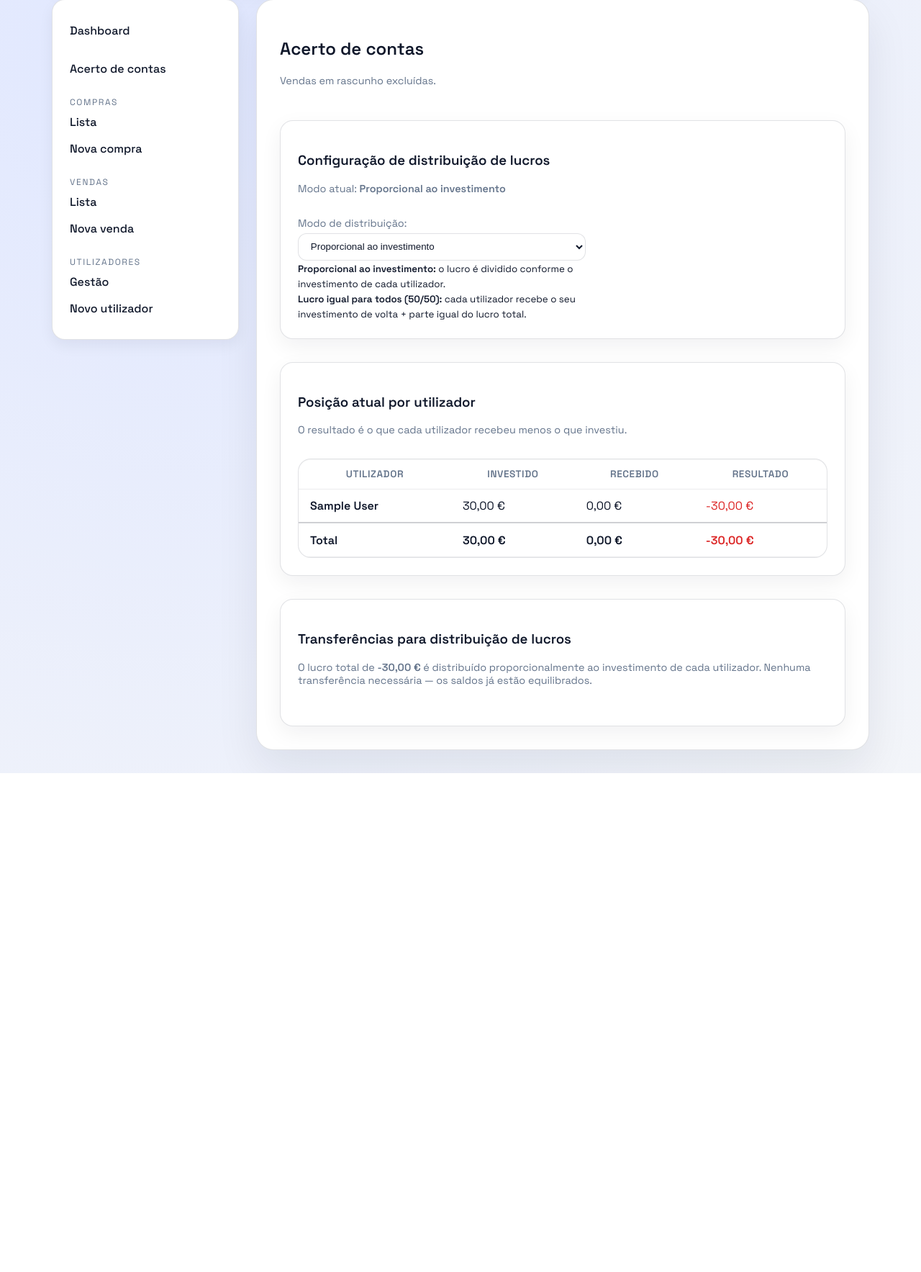
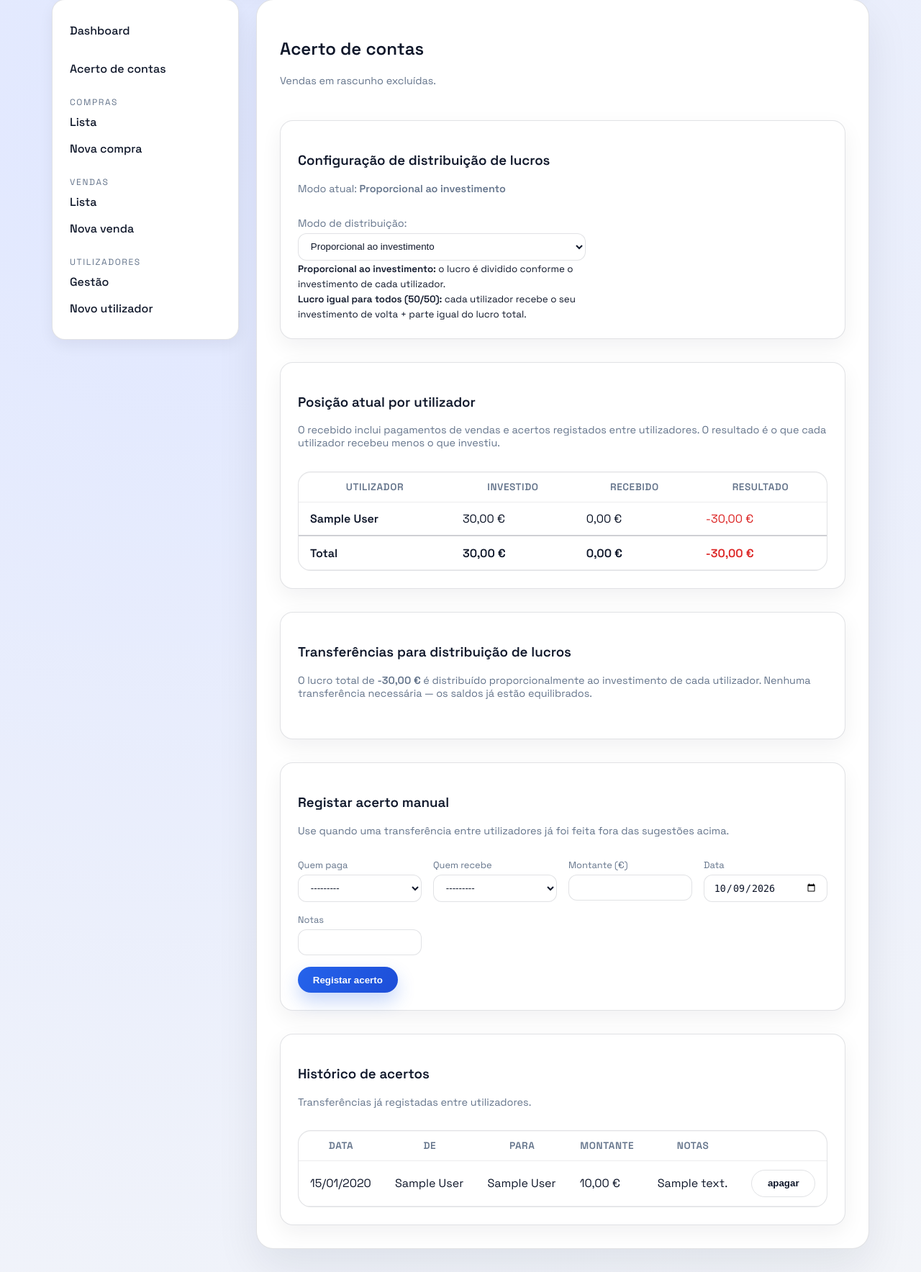
Before and after one commit to diogoammendes/SideSales, a Django app: page /acerto/ in a window 1280 px wide. Shown: the part 196-1963 px from the top of the page at 72% size. Before the commit the page ends 1270 px from the top, so only its background shows below. Run offline with Django 5.2, Linux system fonts and the light colour scheme; a user stored in the database is signed in; tables that the repository leaves empty hold one stand-in row (values such as "Sample post"); some libraries are stand-ins or nearby versions.

Commit message:
Add recorded settlement transfers between users
- Introduce SettlementTransfer model for inter-user acertos
- Adjust effective received amounts in settlement and dashboard ledger
- UI to register suggested transfers, manual acertos, and history with delete
- Restrict management actions to ADMIN and MANAGER roles

Co-authored-by: diogoammendes <diogoammendes@users.noreply.github.com>

```diff
--- a/operations/forms.py
+++ b/operations/forms.py
@@ -5,6 +5,7 @@ from django.contrib.auth import get_user_model
 from django.contrib.auth.forms import AuthenticationForm, UserCreationForm
 from django.db.models import Q
 from django.forms import inlineformset_factory
+from django.utils import timezone
 from django.utils.translation import gettext_lazy as _
 
 from .models import (
@@ -13,6 +14,7 @@ from .models import (
     PurchaseContribution,
     Sale,
     SalePayment,
+    SettlementTransfer,
     User,
 )
 
@@ -214,6 +216,30 @@ class SalePaymentForm(forms.ModelForm):
         return amount
 
 
+class SettlementTransferForm(forms.ModelForm):
+    class Meta:
+        model = SettlementTransfer
+        fields = ['from_user', 'to_user', 'amount', 'settled_on', 'notes']
+        widgets = {'settled_on': forms.DateInput(attrs={'type': 'date'})}
+
+    def __init__(self, *args, **kwargs):
+        super().__init__(*args, **kwargs)
+        for field_name in ('from_user', 'to_user'):
+            if field_name in self.fields:
+                current = getattr(self.instance, f'{field_name}_id', None)
+                self.fields[field_name].queryset = _active_users_including(current)
+        if not self.instance.pk and 'settled_on' in self.fields:
+            self.fields['settled_on'].initial = timezone.localdate()
+
+    def clean(self):
+        cleaned = super().clean()
+        from_user = cleaned.get('from_user')
+        to_user = cleaned.get('to_user')
+        if from_user and to_user and from_user.pk == to_user.pk:
+            raise forms.ValidationError(_('O pagador e o receptor têm de ser utilizadores diferentes.'))
+        return cleaned
+
+
 PurchaseContributionFormSet = inlineformset_factory(
     parent_model=Purchase,
     model=PurchaseContribution,
--- a/operations/urls.py
+++ b/operations/urls.py
@@ -7,6 +7,21 @@ app_name = 'operations'
 urlpatterns = [
     path('', views.DashboardView.as_view(), name='dashboard'),
     path('acerto/', views.SettlementView.as_view(), name='settlement'),
+    path(
+        'acerto/transferencias/nova/',
+        views.SettlementTransferCreateView.as_view(),
+        name='settlement_transfer_create',
+    ),
+    path(
+        'acerto/transferencias/registar-sugeridas/',
+        views.RegisterSuggestedSettlementsView.as_view(),
+        name='settlement_register_suggested',
+    ),
+    path(
+        'acerto/transferencias/<int:pk>/apagar/',
+        views.SettlementTransferDeleteView.as_view(),
+        name='settlement_transfer_delete',
+    ),
     path('configuracoes/distribuicao/', views.UpdateDistributionModeView.as_view(), name='update_distribution_mode'),
     # Purchases
     path('compras/', views.PurchaseListView.as_view(), name='purchase_list'),
--- a/operations/views.py
+++ b/operations/views.py
@@ -28,10 +28,19 @@ from .forms import (
     PurchaseContributionForm,
     SaleForm,
     SalePaymentForm,
+    SettlementTransferForm,
     UserCreateForm,
     UserUpdateForm,
 )
-from .models import AdditionalCost, Purchase, PurchaseContribution, Sale, SalePayment, User
+from .models import (
+    AdditionalCost,
+    Purchase,
+    PurchaseContribution,
+    Sale,
+    SalePayment,
+    SettlementTransfer,
+    User,
+)
 
 
 ZERO = Decimal('0')
@@ -148,6 +157,15 @@ def _compute_sales_buckets(purchases: Iterable[Purchase]) -> tuple[dict[str, Sal
     return buckets, buckets['realized'].value, buckets['draft'].value
 
 
+def _settlement_net_by_user() -> dict[int, Decimal]:
+    """Net adjustment to received amounts from recorded inter-user settlements."""
+    nets: dict[int, Decimal] = {}
+    for transfer in SettlementTransfer.objects.only('from_user_id', 'to_user_id', 'amount'):
+        nets[transfer.from_user_id] = nets.get(transfer.from_user_id, ZERO) - transfer.amount
+        nets[transfer.to_user_id] = nets.get(transfer.to_user_id, ZERO) + transfer.amount
+    return nets
+
+
 def _compute_ledger(purchases: Iterable[Purchase]) -> tuple[list[dict], Decimal]:
     """Build the per-user ledger.
 
@@ -234,6 +252,10 @@ def _compute_ledger(purchases: Iterable[Purchase]) -> tuple[list[dict], Decimal]
     for payment in payment_totals:
         entry = entry_for(payment['receiver_id'])
         entry.actual_received = payment['total'] or ZERO
+
+    for user_id, net in _settlement_net_by_user().items():
+        entry = entry_for(user_id)
+        entry.actual_received += net
 
     # Resolve user objects in one query, including inactive ones.
     user_ids = list(ledger_map.keys())
@@ -343,9 +365,18 @@ def _compute_settlement(purchases: Iterable[Purchase]) -> dict:
         .values('receiver_id')
         .annotate(total=Sum('amount'))
     )
-    received_by_user: dict[int, Decimal] = {
+    received_from_sales: dict[int, Decimal] = {
         p['receiver_id']: p['total'] or ZERO for p in payment_qs
     }
+    settlement_net = _settlement_net_by_user()
+    all_user_ids = (
+        set(invested_by_user) | set(received_from_sales) | set(settlement_net)
+    )
+    received_by_user: dict[int, Decimal] = {}
+    for uid in all_user_ids:
+        received_by_user[uid] = (
+            received_from_sales.get(uid, ZERO) + settlement_net.get(uid, ZERO)
+        )
     total_received = sum(received_by_user.values(), ZERO)
 
     all_user_ids = set(invested_by_user) | set(received_by_user)
@@ -356,6 +387,8 @@ def _compute_settlement(purchases: Iterable[Purchase]) -> dict:
     for uid in all_user_ids:
         invested = invested_by_user.get(uid, ZERO)
         received = received_by_user.get(uid, ZERO)
+        received_sales = received_from_sales.get(uid, ZERO)
+        received_settlement_net = settlement_net.get(uid, ZERO)
 
         if distribution_mode == SystemSettings.DistributionMode.EQUAL:
             # Equal mode: each user gets their investment back + equal share of profit
@@ -378,6 +411,8 @@ def _compute_settlement(purchases: Iterable[Purchase]) -> dict:
         balances[uid] = {
             'invested': invested,
             'received': received,
+            'received_sales': received_sales,
+            'received_settlement_net': received_settlement_net,
             'result': received - invested,
             'share_pct': share_pct,
             'fair': fair,
@@ -454,8 +489,79 @@ class SettlementView(LoginRequiredMixin, TemplateView):
         context['distribution_mode_display'] = settings.get_distribution_mode_display()
         context['is_equal_mode'] = settings.distribution_mode == SystemSettings.DistributionMode.EQUAL
         context['distribution_choices'] = SystemSettings.DistributionMode.choices
+        context['settlement_form'] = SettlementTransferForm()
+        context['settlement_history'] = (
+            SettlementTransfer.objects.select_related('from_user', 'to_user', 'recorded_by')[:50]
+        )
+        user = self.request.user
+        context['can_manage_settlement'] = (
+            user.is_superuser
+            or user.role in (User.Roles.ADMIN, User.Roles.MANAGER)
+        )
 
         return context
+
+
+class SettlementTransferCreateView(LoginRequiredMixin, RoleRequiredMixin, View):
+    required_roles = (User.Roles.ADMIN, User.Roles.MANAGER)
+
+    @transaction.atomic
+    def post(self, request):
+        form = SettlementTransferForm(request.POST)
+        if form.is_valid():
+            transfer = form.save(commit=False)
+            transfer.recorded_by = request.user
+            transfer.save()
+            messages.success(request, _('Acerto registado.'))
+            return redirect('operations:settlement')
+        messages.error(request, _('Não foi possível registar o acerto. Verifique os dados.'))
+        return redirect('operations:settlement')
+
+
+class RegisterSuggestedSettlementsView(LoginRequiredMixin, RoleRequiredMixin, View):
+    required_roles = (User.Roles.ADMIN, User.Roles.MANAGER)
+
+    @transaction.atomic
+    def post(self, request):
+        purchases = list(
+            Purchase.objects.prefetch_related(
+                'additional_costs__paid_by',
+                'contributions__payer',
+            )
+        )
+        result = _compute_settlement(purchases)
+        transfers = result['transfers']
+        if not transfers:
+            messages.info(request, _('Não há transferências pendentes para registar.'))
+            return redirect('operations:settlement')
+
+        settled_on = timezone.localdate()
+        for transfer in transfers:
+            SettlementTransfer.objects.create(
+                from_user_id=transfer['from_user_id'],
+                to_user_id=transfer['to_user_id'],
+                amount=transfer['amount'],
+                settled_on=settled_on,
+                recorded_by=request.user,
+                notes=_('Acerto sugerido'),
+            )
+        messages.success(
+            request,
+            _('%(count)s transferência(s) de acerto registada(s).')
+            % {'count': len(transfers)},
+        )
+        return redirect('operations:settlement')
+
+
+class SettlementTransferDeleteView(LoginRequiredMixin, RoleRequiredMixin, View):
+    required_roles = (User.Roles.ADMIN, User.Roles.MANAGER)
+
+    @transaction.atomic
+    def post(self, request, pk):
+        transfer = get_object_or_404(SettlementTransfer, pk=pk)
+        transfer.delete()
+        messages.success(request, _('Acerto removido.'))
+        return redirect('operations:settlement')
 
 
 class UpdateDistributionModeView(LoginRequiredMixin, View):
--- a/templates/operations/settlement.html
+++ b/templates/operations/settlement.html
@@ -47,7 +47,10 @@
     <header class="panel-header">
         <div>
             <h3>Posição atual por utilizador</h3>
-            <p class="muted">O resultado é o que cada utilizador recebeu menos o que investiu.</p>
+            <p class="muted">
+                O recebido inclui pagamentos de vendas e acertos registados entre utilizadores.
+                O resultado é o que cada utilizador recebeu menos o que investiu.
+            </p>
         </div>
     </header>
     <div class="table-wrapper">
@@ -67,7 +70,16 @@
                         <strong>{{ row.user.get_full_name|default:row.user.username }}</strong>
                     </td>
                     <td data-label="Investido">{{ row.invested|floatformat:2 }} €</td>
-                    <td data-label="Recebido">{{ row.received|floatformat:2 }} €</td>
+                    <td data-label="Recebido">
+                        {{ row.received|floatformat:2 }} €
+                        {% if row.received_settlement_net %}
+                            <br><small class="muted">
+                                vendas {{ row.received_sales|floatformat:2 }} €
+                                {% if row.received_settlement_net > 0 %}+{% endif %}
+                                acertos {{ row.received_settlement_net|floatformat:2 }} €
+                            </small>
+                        {% endif %}
+                    </td>
                     <td data-label="Resultado" class="{% if row.result < 0 %}text-danger{% else %}text-success{% endif %}">
                         {{ row.result|floatformat:2 }} €
                     </td>
@@ -128,7 +140,101 @@
                 </div>
             {% endfor %}
         </div>
+        {% if can_manage_settlement %}
+            <form method="post" action="{% url 'operations:settlement_register_suggested' %}" class="form-actions" style="margin-top: 1rem;">
+                {% csrf_token %}
+                <button type="submit" class="btn primary">Registar estas transferências como acerto</button>
+            </form>
+            <p class="muted" style="margin-top: 0.5rem;">
+                Ao registar, os valores recebidos de cada utilizador são ajustados (quem paga reduz o recebido; quem recebe aumenta).
+            </p>
+        {% endif %}
     {% endif %}
 </section>
 
+{% if can_manage_settlement %}
+<section class="panel">
+    <header class="panel-header">
+        <div>
+            <h3>Registar acerto manual</h3>
+            <p class="muted">Use quando uma transferência entre utilizadores já foi feita fora das sugestões acima.</p>
+        </div>
+    </header>
+    <form method="post" action="{% url 'operations:settlement_transfer_create' %}">
+        {% csrf_token %}
+        <div class="form-grid compact">
+            <div class="form-control compact">
+                <label for="id_from_user">Quem paga</label>
+                {{ settlement_form.from_user }}
+            </div>
+            <div class="form-control compact">
+                <label for="id_to_user">Quem recebe</label>
+                {{ settlement_form.to_user }}
+            </div>
+            <div class="form-control compact">
+                <label for="id_amount">Montante (€)</label>
+                {{ settlement_form.amount }}
+            </div>
+            <div class="form-control compact">
+                <label for="id_settled_on">Data</label>
+                {{ settlement_form.settled_on }}
+            </div>
+            <div class="form-control compact">
+                <label for="id_notes">Notas</label>
+                {{ settlement_form.notes }}
+            </div>
+        </div>
+        <div class="form-actions">
+            <button type="submit" class="btn primary">Registar acerto</button>
+        </div>
+    </form>
+</section>
+{% endif %}
+
+<section class="panel">
+    <header class="panel-header">
+        <div>
+            <h3>Histórico de acertos</h3>
+            <p class="muted">Transferências já registadas entre utilizadores.</p>
+        </div>
+    </header>
+    <div class="table-wrapper">
+    <table class="table">
+        <thead>
+            <tr>
+                <th>Data</th>
+                <th>De</th>
+                <th>Para</th>
+                <th>Montante</th>
+                <th>Notas</th>
+                {% if can_manage_settlement %}<th></th>{% endif %}
+            </tr>
+        </thead>
+        <tbody>
+            {% for item in settlement_history %}
+                <tr>
+                    <td data-label="Data">{{ item.settled_on|date:"d/m/Y" }}</td>
+                    <td data-label="De">{{ item.from_user.get_full_name|default:item.from_user.username }}</td>
+                    <td data-label="Para">{{ item.to_user.get_full_name|default:item.to_user.username }}</td>
+                    <td data-label="Montante">{{ item.amount|floatformat:2 }} €</td>
+                    <td data-label="Notas">{{ item.notes|default:"—" }}</td>
+                    {% if can_manage_settlement %}
+                        <td data-label="Ações" class="table-actions">
+                            <form method="post" action="{% url 'operations:settlement_transfer_delete' item.pk %}">
+                                {% csrf_token %}
+                                <button type="submit" class="btn ghost">apagar</button>
+                            </form>
+                        </td>
+                    {% endif %}
+                </tr>
+            {% empty %}
+                <tr>
+                    <td colspan="{% if can_manage_settlement %}6{% else %}5{% endif %}" class="muted">Nenhum acerto registado.</td>
+                </tr>
+            {% endfor %}
+        </tbody>
+    </table>
+    </div>
+</section>
+
 {% endblock %}
```
Also changed, not shown: operations/admin.py (+8 -0 lines), operations/models.py (+33 -0 lines), operations/tests.py (+56 -0 lines), operations/migrations/0006_settlement_transfer.py (added).
